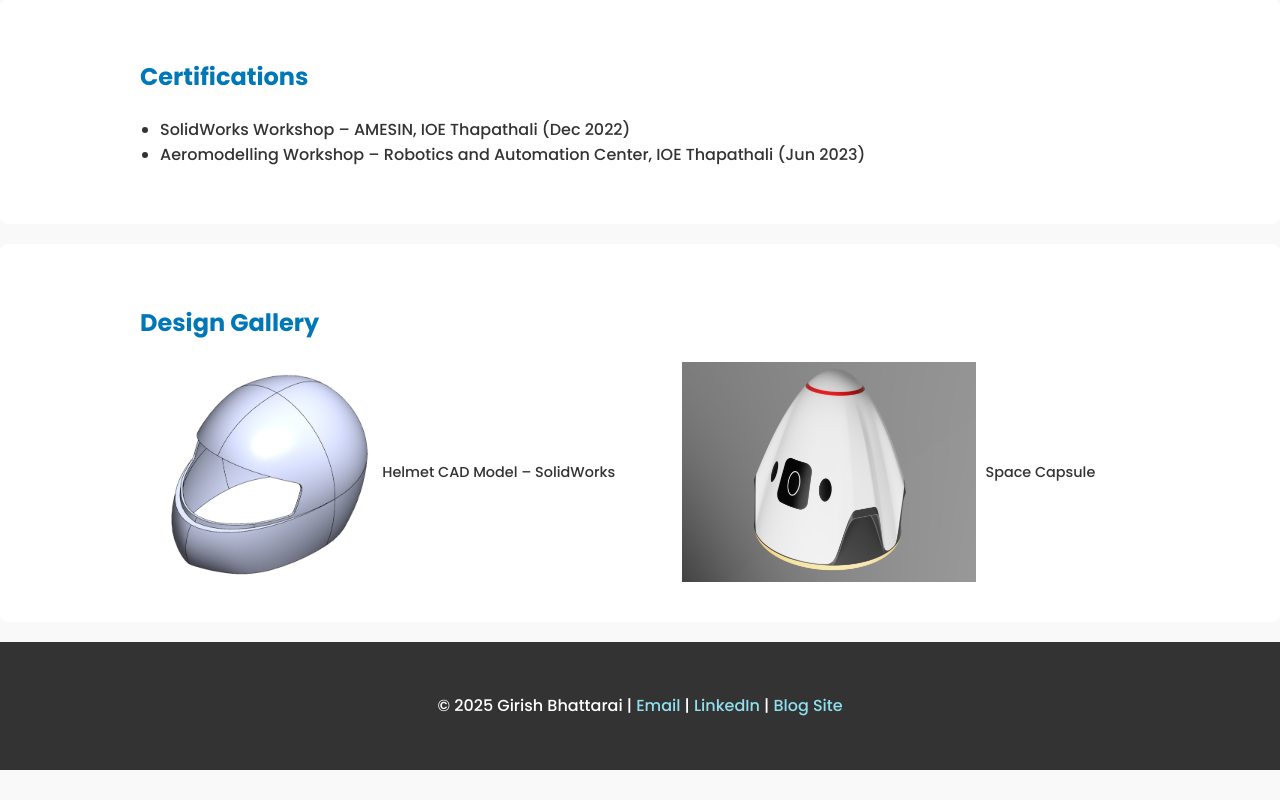
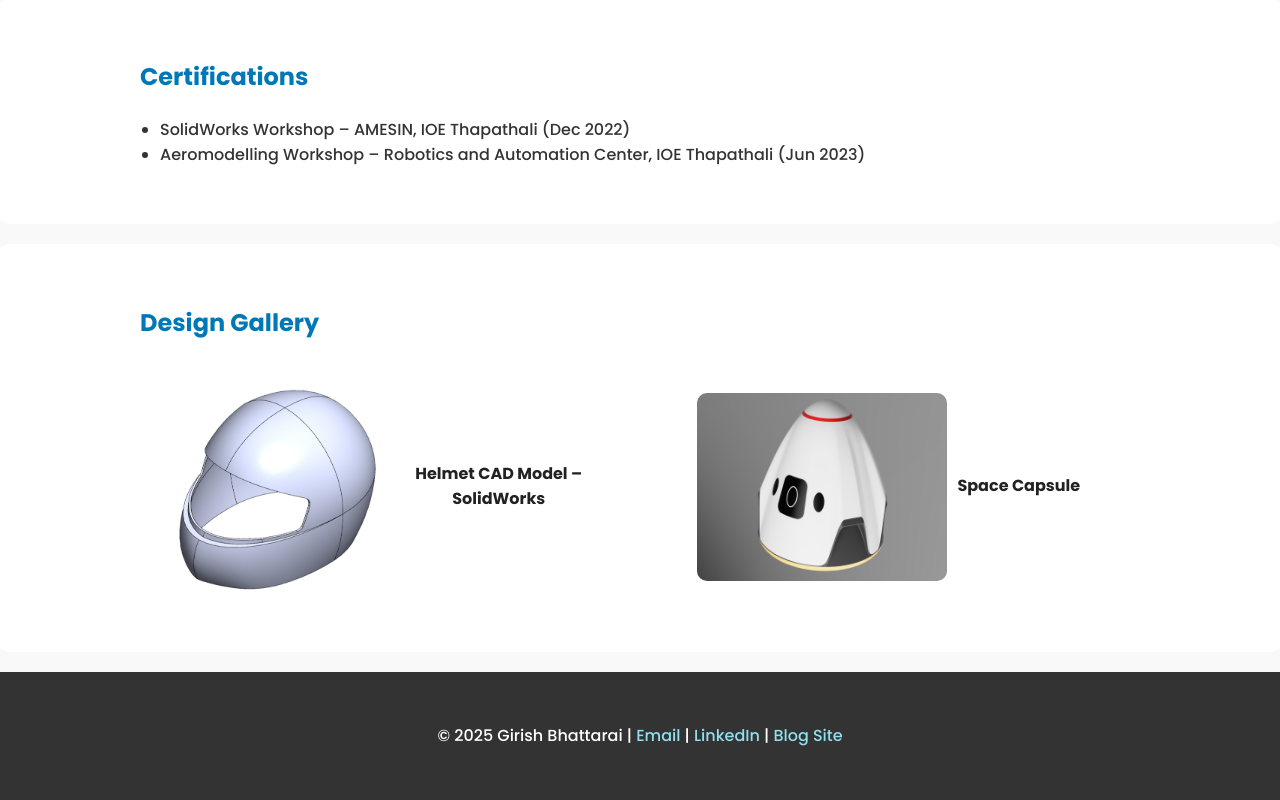
Before and after one commit to Girishbhattarai/portfolio, a plain HTML site: page index.html in a window 1280 px wide. Shown: the part 1736-2536 px from the top of the page. Before the commit the page ends 2506 px from the top, so only its background shows below. Drawn offline with Linux system fonts and the light colour scheme.

Commit message:
Update site

```diff
--- a/index.html
+++ b/index.html
@@ -86,12 +86,13 @@
             <div class="gallery-grid">
                 <div class="gallery-item">
                     <img src="helmet.png" alt="Helmet CAD Design" onclick="openLightbox(this)">
-                    <p>Helmet CAD Model – SolidWorks</p>
+                    <p class="caption">Helmet CAD Model – SolidWorks</p>
                 </div>
                 <div class="gallery-item">
-                    <img src="SpaceCapsule.png" alt="SpaceCapsule" onclick="openLightbox(this)">
-                    <p>Space Capsule</p>
+                    <img src="SpaceCapsule.png" alt="Space Capsule" onclick="openLightbox(this)">
+                    <p class="caption">Space Capsule</p>
                 </div>
+
 
             </div>
         </div>
--- a/style.css
+++ b/style.css
@@ -75,12 +75,16 @@ ul {
     background: #fff;
     height: 220px;   /* fixed card height */
     border-radius: 8px;
+    text-align: center;   /* centers text under image */
+    margin: 15px;
 }
 
 .gallery-item img {
     max-width: 100%;
     max-height: 100%;
     object-fit: contain;  /* scale inside the box */
+    max-width: 250px;     /* adjust size as needed */
+    border-radius: 10px;
 }
 
 
@@ -94,7 +98,12 @@ ul {
     margin: 10px;
     font-size: 0.9rem;
 }
-
+.gallery-item .caption {
+    font-weight: bold;
+    margin-top: 8px;      /* little spacing under image */
+    font-size: 16px;      /* adjust text size */
+    color: #222;          /* darker text for readability */
+}
 /* -------------------- Lightbox -------------------- */
 #lightbox {
     display: none;
```
